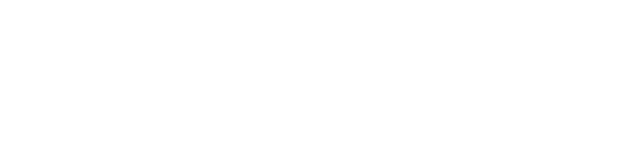
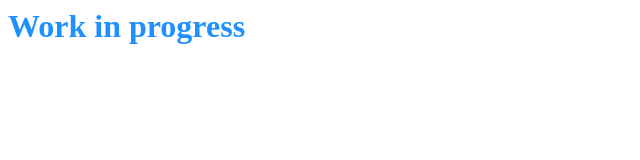
Before and after one commit to IshanMehta115/ishanmehta115.github.io, a plain HTML site: page index.html in a window 1280 px wide. Shown: the whole page, without its empty margins (0-640 px from the left). Drawn offline with Linux system fonts and the light colour scheme.

Commit message:
Update index.html

```diff
--- a/index.html
+++ b/index.html
@@ -1,6 +1,9 @@
 <!DOCTYPE>
 <html>
-<head>
-<title>Ishan Mehta</title>
-</head>
+  <head>
+    <title>Ishan Mehta</title>
+  </head>
+  <body style="color:dodgerblue;">
+    <h1>Work in progress</h1>
+  </body>
 </html>
```
